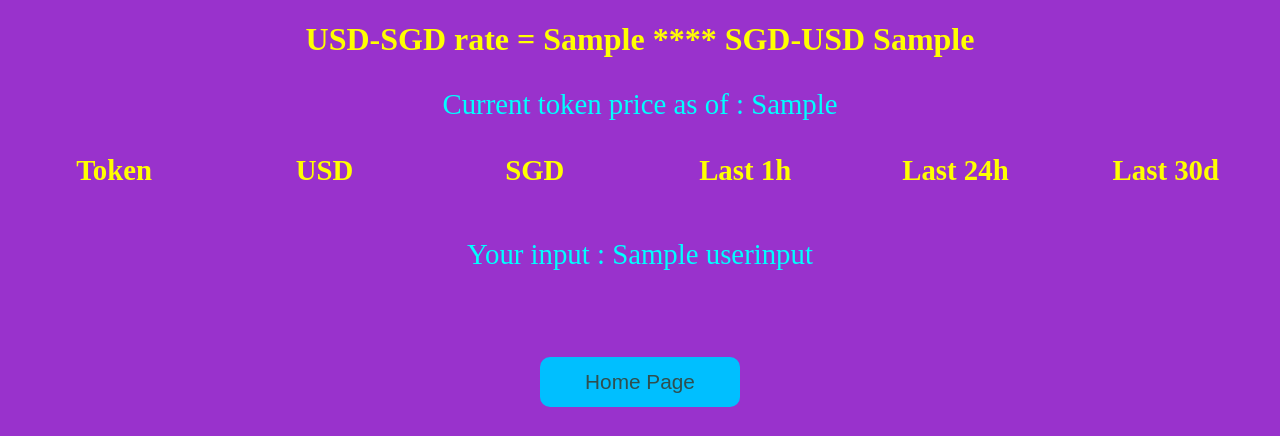
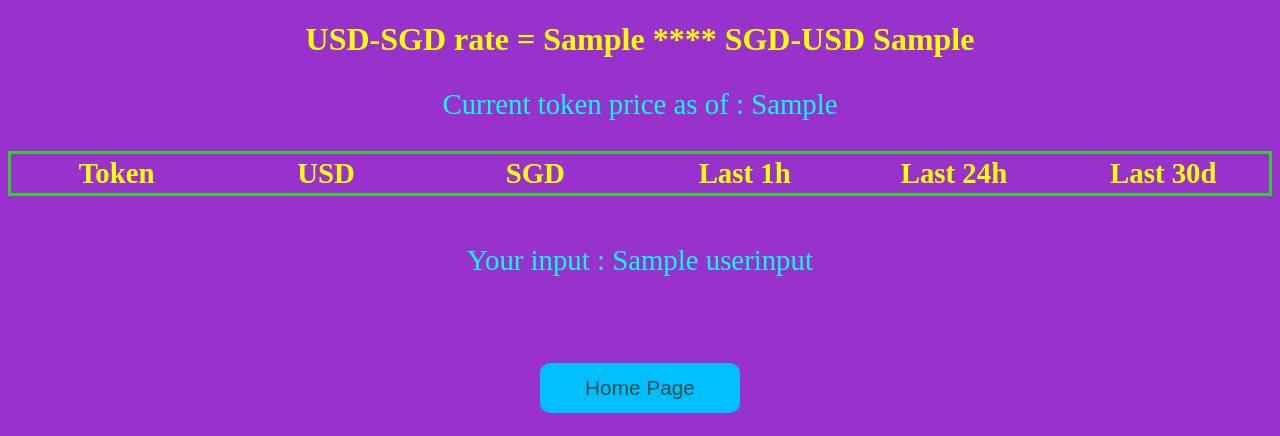
Before and after one commit to win1688/GetFavCryptoQuotes, a Flask app: template templates/dispQuotestable.html in a window 1280 px wide. Shown: the top 436 px of the page. Run offline with Flask 2, Linux system fonts and the light colour scheme; the template is opened without the code that fills it: most values are stand-ins (such as "Sample title", 1, 10 or a date in 2020); lists and menus that the app fills with data are empty.

Commit message:
Mod subpage2.css - minor adjustment-3a

```diff
--- a/static/css/subpage2.css
+++ b/static/css/subpage2.css
@@ -40,7 +40,7 @@ table {
   width: 100%;
   color: yellow;
   font-size: 1.8em;
-  border: 3px limegreen;
+  border: 3px solid limegreen;
 }
 
 td {
```
